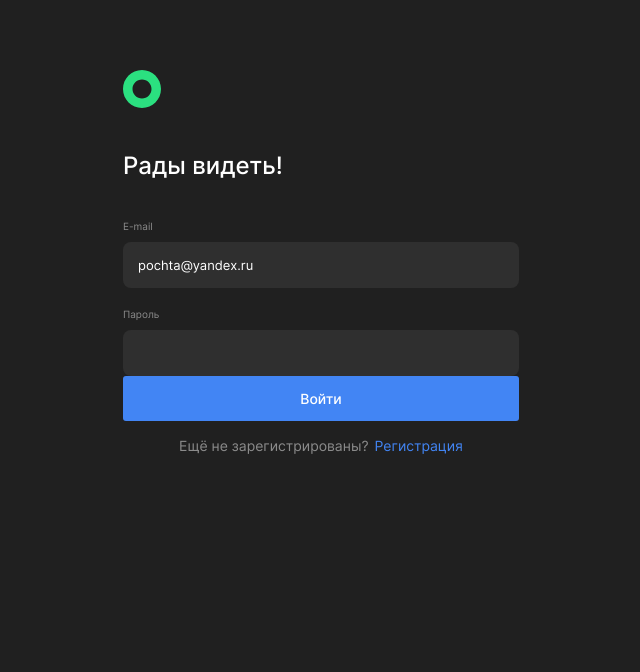
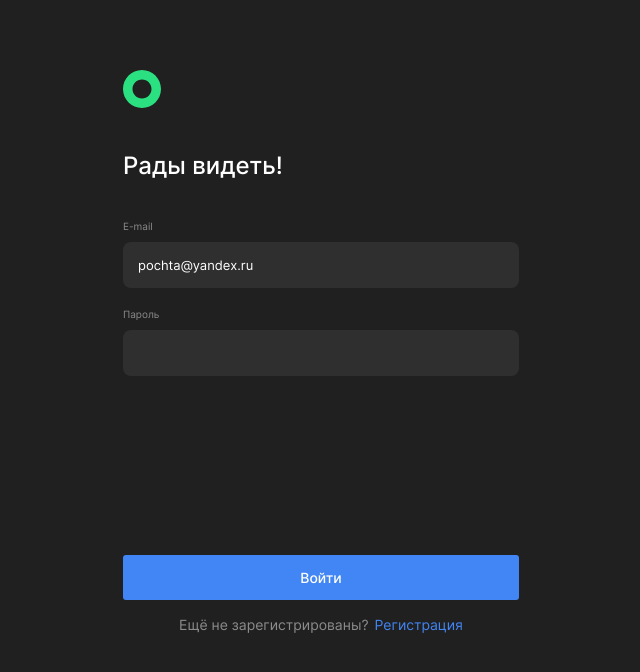
Before and after one commit to godninoff/movies-explorer-frontend, a React (Create React App) app: page /signin in a window 1280 px wide. Shown: the top 672 px of the page, without its empty margins (319-959 px from the left). Built offline with nearby package versions, Linux system fonts and the light colour scheme.

Commit message:
поправил signup signin

```diff
--- a/src/components/Login/Login.css
+++ b/src/components/Login/Login.css
@@ -71,7 +71,10 @@
     width: 396px;
     height: 45px;
     margin-bottom: 16px;
-    padding: 0;
+}
+
+.login__bottom-button {
+    margin-top: 179px;
 }
 
 .auth__bottom-text {
@@ -83,7 +86,7 @@
     margin: 0;
 }
 
-.auth__bottom-text:hover {
+.auth__link-nav:hover {
     opacity: 0.6;
     transition: all 500ms ease;
 }
--- a/src/components/Register/Register.css
+++ b/src/components/Register/Register.css
@@ -2,6 +2,10 @@
     max-width: 396px;
     margin: auto;
     padding-top: 70px;
+}
+
+.register__button {
+    margin-top: 69px;
 }
 
 @media screen and (max-width: 440px) {
--- a/src/components/Register/Register.js
+++ b/src/components/Register/Register.js
@@ -22,7 +22,7 @@ function Register() {
                 </form>
                 <button className="register__button auth__bottom-button">Зарегистрироваться</button>
                 <p className="register__bottom-text auth__bottom-text">Уже зарегистрированы?
-                    <Link to="/signin" className="register__nav auth__link-nav">Войти</Link>
+                    <Link to="/signin" className="register__nav auth__link-nav">{''}Войти</Link>
                 </p>
             </section>
         </main>
```
